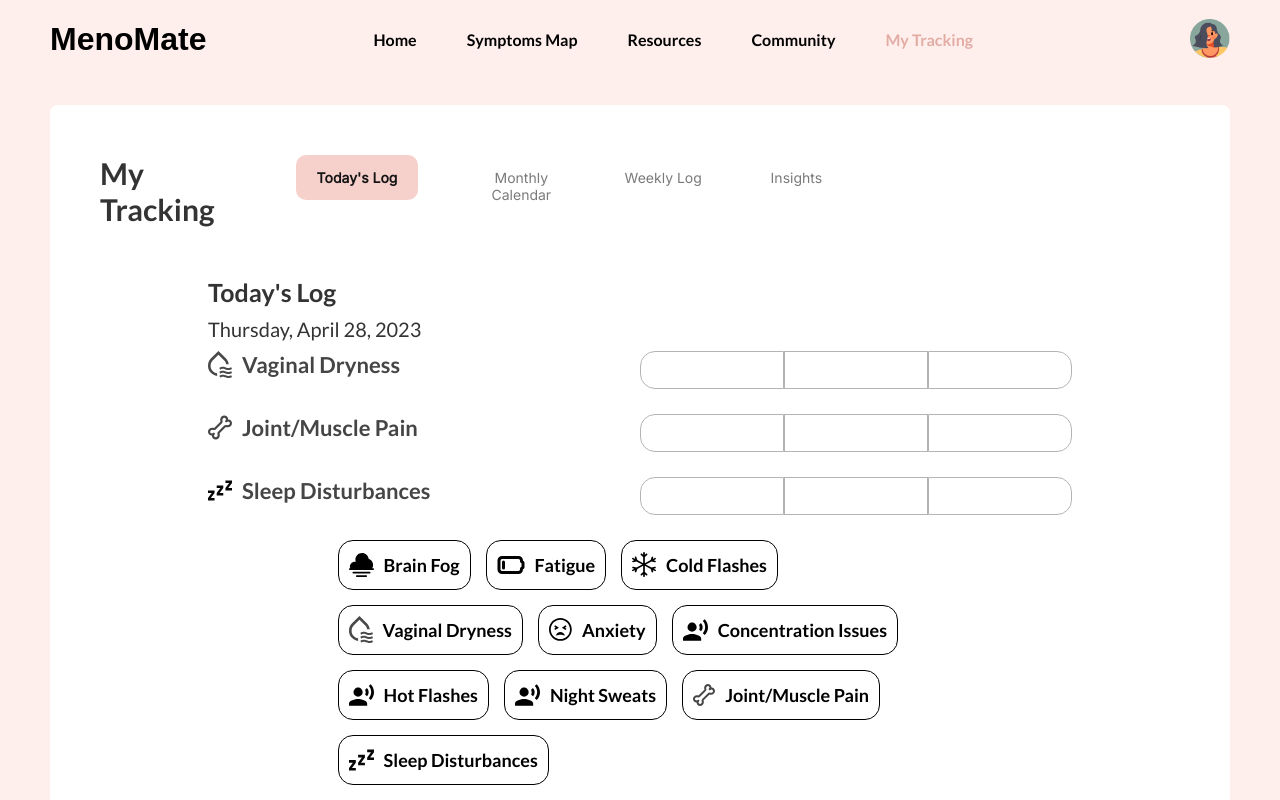
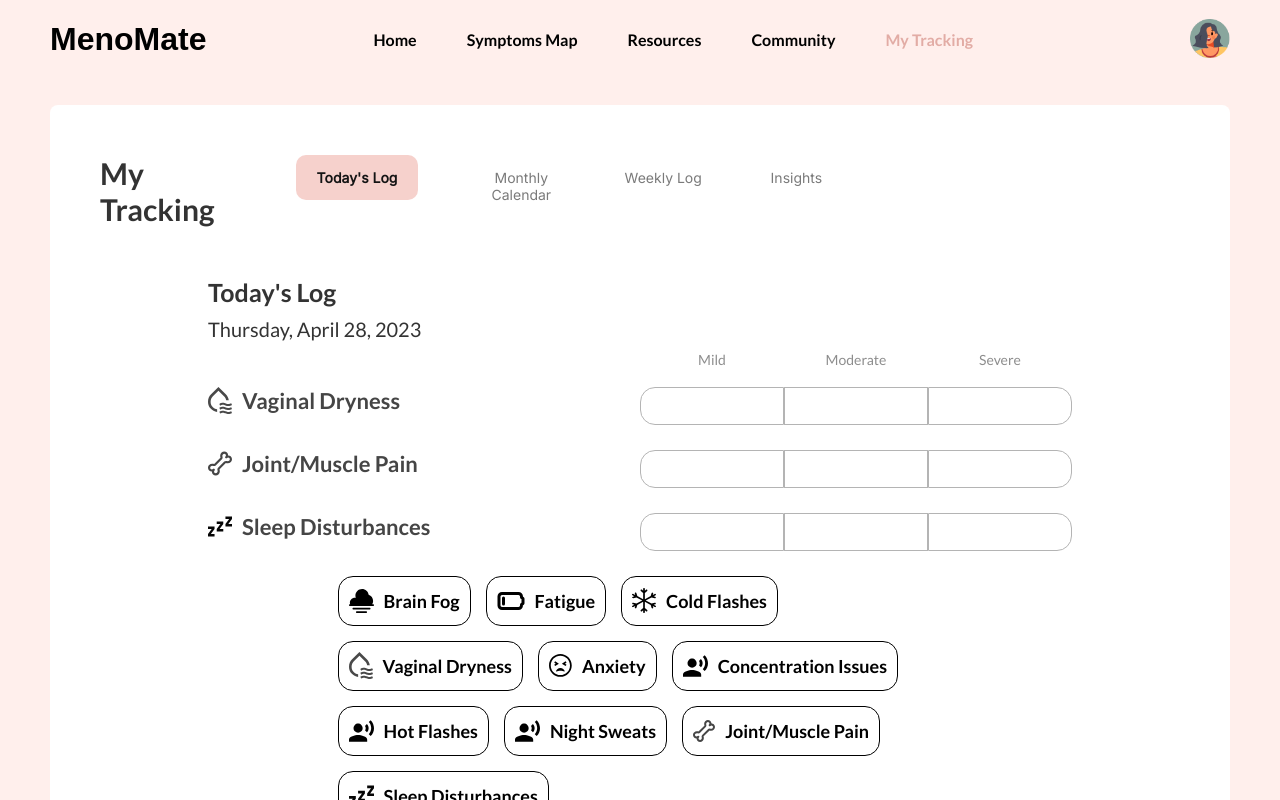
Before and after one commit to baileyeet/512_final, a React (Create React App) app: page /tracking in a window 1280 px wide. Shown: the top 800 px of the page. Built offline with nearby package versions, Linux system fonts and the light colour scheme; a web font is replaced by a local one.

Commit message:
mild/moderate/severe

```diff
--- a/src/components/symptom-table/index.js
+++ b/src/components/symptom-table/index.js
@@ -189,6 +189,20 @@ const SymptomTable = ({isToday}) => {
     const dataToUse = isToday ? todayDataList : sampleSymptomDataHistory;
     return (
         <div className={style.container}>
+            <div className={style.descriptionRow}>
+                <div className={style.spacer}></div>
+                <div className={style.severityScale}>
+                    <div className={style.severity}>
+                        Mild
+                    </div>
+                    <div className={style.severity}>
+                        Moderate
+                    </div>
+                    <div className={style.severity}>
+                        Severe
+                    </div>
+                </div>
+            </div>
             {dataToUse?.map(({symptomName, icon, severity}) => {
                     return <Row icon = {icon} symptomName={symptomName} severity={severity}/>;
                 })}
--- a/src/components/symptom-table/symptomTable.module.scss
+++ b/src/components/symptom-table/symptomTable.module.scss
@@ -100,6 +100,39 @@
     display: flex;
     flex-direction: column;
 }
+.descriptionRow{
+    flex: 1;
+    display: inline-flex;
+    .spacer {
+        flex:1;
+        //flex-direction: column;
+        display: inline-block;
+        gap: 25px;
+        text-align: left;
+        vertical-align: middle;
+    }
+
+    .severityScale{
+        flex:1;
+        display: flex;
+        //flex-direction: column;
+        .severity{
+            flex: 1;
+            width: 116.695px;
+            height: 36px;
+            flex-shrink: 0;
+            stroke-width: 1px;
+            stroke: #B4B4B4;
+            color: #8D8D8D;
+            text-align: center;
+            font-family: "Lato";
+            font-size: 14px;
+            font-style: normal;
+            font-weight: 500;
+            line-height: normal;
+        }
+    }
+}
 
 .symptomBox {
     flex: 1;
```
